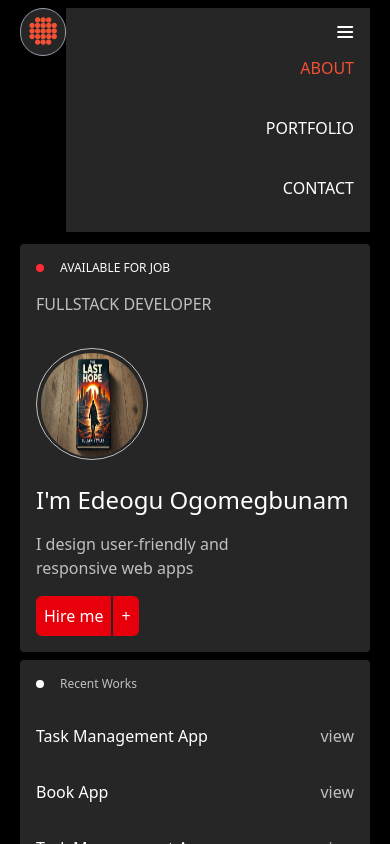
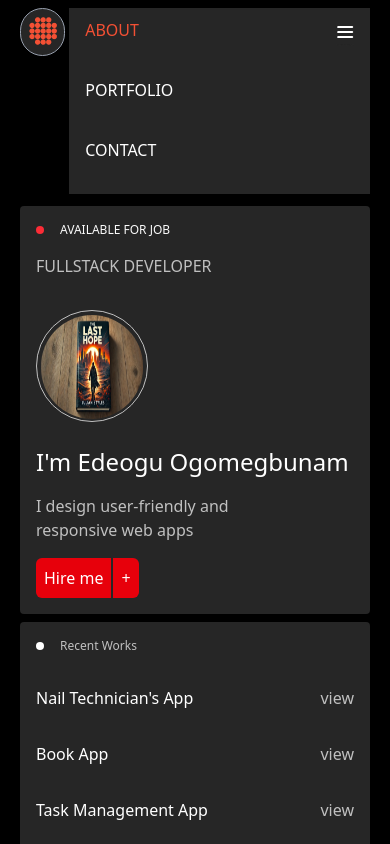
Before and after one commit to Masternpolo/portfolio, a React (Vite) app: page / in a window 390 px wide. Both pictures are taken after a click on the picture 345 px from the left and 33 px from the top of the page. Shown: the top 844 px of the page. Built offline with nearby package versions, Linux system fonts and the light colour scheme.

Commit message:
third commit

```diff
--- a/src/Header.jsx
+++ b/src/Header.jsx
@@ -16,15 +16,15 @@ const toggleNav = ()=> {setOpenNav(!openNav)}
                     <div className="border border-gray-400 rounded-full size-12 bg-light">
                         <img src={Bubbles} alt="Logo Icon" className='mt-2 mx-auto' />
                     </div>
-                    <div className={`${openNav ? '':'border border-gray-400 rounded-4xl'} w-80 bg-light md:w-full`}>
-                        <ul className={`${openNav ? 'flex':'hidden'} text-white flex-col h-44 mt-12 justify-between text-right px-4 pb-8 md:flex md:flex-row md:justify-between md:items-center md:py-2 md:px-12 md:h-0 md:mt-4`}>
+                    <div className={`${openNav ? 'ml-1':'border border-gray-400 rounded-4xl'} w-80 bg-light md:w-full`}>
+                        <ul className={`flex text-white ${openNav ? 'pb-8 h-44 justify-between':''}text-white flex-col mt-2.5 justify-between text-left px-4 md:flex md:flex-row md:justify-between md:items-center md:py-2 md:px-12 md:h-0 md:mt-4`}>
                             <li className='text-orange'>ABOUT
                                 <link rel="stylesheet" href="#" />
                             </li>
-                            <li>PORTFOLIO
+                            <li className={`${openNav ? 'flex':'hidden'} md:block`}>PORTFOLIO
                                 <link rel="stylesheet" href="#" />
                             </li>
-                            <li>CONTACT
+                            <li className={`${openNav ? 'flex':'hidden'} md:block`}>CONTACT
                                 <link rel="stylesheet" href="#" />
                             </li>
                         </ul>
--- a/src/Section.jsx
+++ b/src/Section.jsx
@@ -15,7 +15,7 @@ function Section() {
             <main className="bg-dark mt-1 px-5 md:px-10 lg:px-16 xl:px-20">
                 <section className="w-full bg-light rounded flex flex-col gap-8 py-4 px-4 mb-2">
                     <div className="flex flex-col gap-4 md:flex-row-reverse md:justify-between md:w-full">
-                        <div className="w-44 flex items-center gap-4 md:flex-row">
+                        <div className=" flex items-center gap-4 md:flex-row">
                             <div className="size-2 rounded-full bg-red-500 ">
 
                             </div>
@@ -47,7 +47,7 @@ function Section() {
                             <p className="text-xs text-gray">Recent Works</p>
                         </div>
                         <div className="flex justify-between text-white">
-                            <h3>Task Management App</h3> <a href="#" className="text-gray">view</a>
+                            <h3>Nail Technician's App</h3> <a href="#" className="text-gray">view</a>
                         </div>
                         <div className="flex justify-between text-white">
                             <h3>Book App</h3> <a href="#" className="text-gray">view</a>
@@ -56,7 +56,7 @@ function Section() {
                             <h3>Task Management App</h3> <a href="#" className="text-gray">view</a>
                         </div>
                         <div className="flex justify-between text-white">
-                            <h3>Task Management App</h3> <a href="#" className="text-gray">view</a>
+                            <h3>Logistics App</h3> <a href="#" className="text-gray">view</a>
                         </div>
                         <div className="flex justify-between text-white">
                             <h3>Task Management App</h3> <a href="#" className="text-gray">view</a>
```
